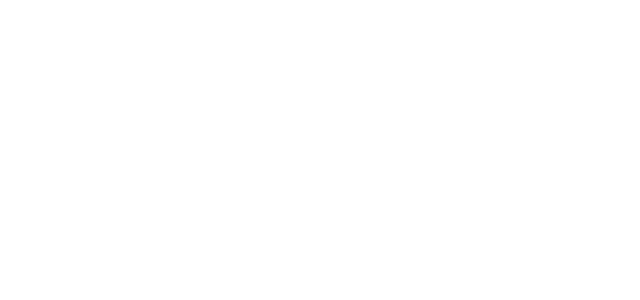
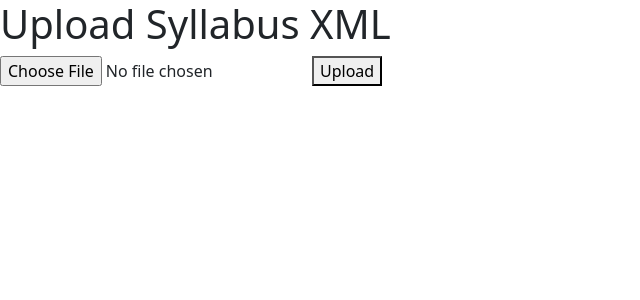
Before and after one commit to RubayedMunna/scrms-frontend, a React (Create React App) app: page /upload-syllabus-test in a window 1280 px wide. Before the commit this address had no page. Shown: the top 300 px of the page, without its empty margins (0-640 px from the left). Built offline with nearby package versions, Linux system fonts and the light colour scheme.

Commit message:
xml file upload error resolved

```diff
--- a/src/App.js
+++ b/src/App.js
@@ -25,6 +25,7 @@
 import WelcomePage from './pages/WelcomePage';
 import AboutUs from './pages/AboutUs';
 import SyllabusUpload from './components/superuser/SyllabusUpload';
+import SyllabusUploadTest from './components/superuser/SyllabusUploadTest';
 
 const PrivateRoute = ({ children }) => {
   return getToken() ? children : <Navigate to="/su-login" />;
@@ -32,8 +33,10 @@
 
 
 function App() {
+
   return (
     <Router>
+
       <Routes>
         <Route path="/welcome-page" element={<WelcomePage />} />
         <Route path="/about-us" element={<AboutUs />} />
@@ -59,11 +62,14 @@
         <Route path="/upload-student" element={<StudentUpload/>}/>
         <Route path="/upload-exam-year" element={<ExamYearUpload/>}/>
         <Route path="/upload-syllabus" element={<SyllabusUpload/>}/>
+        <Route path="/upload-syllabus-test" element={<SyllabusUploadTest/>}/>
 
         {/* Add other routes as needed */}
         <Route path="/" element={<Navigate to="/welcome-page" />} />
       </Routes>
     </Router>
+
+
   );
 }
 
--- /dev/null
+++ b/src/components/superuser/SyllabusUploadTest.jsx
@@ -0,0 +1,43 @@
+import React, { useState } from 'react';
+import axios from 'axios';
+const SyllabusUploadTest = () => {
+    const [file, setFile] = useState(null);
+    const [message, setMessage] = useState('');
+
+    const handleFileChange = (e) => {
+        setFile(e.target.files[0]);
+    };
+
+    const handleSubmit = async (e) => {
+        e.preventDefault();
+        const formData = new FormData();
+        formData.append('file', file);
+
+        try {
+            const response = await axios.post('http://localhost:5000/upload', formData, {
+                headers: {
+                    'Content-Type': 'multipart/form-data'
+                }
+            });
+            setMessage(response.data.message);
+        } catch (error) {
+            setMessage('Error uploading file');
+        }
+    };
+    return (
+        <div>
+            <div className="App">
+            <h1>Upload Syllabus XML</h1>
+            <form onSubmit={handleSubmit}>
+                <input type="file" onChange={handleFileChange} accept=".xml" />
+                <button type="submit">Upload</button>
+            </form>
+            <p>{message}</p>
+        </div>
+        </div>
+    );
+
+};
+
+
+export default SyllabusUploadTest;
```
